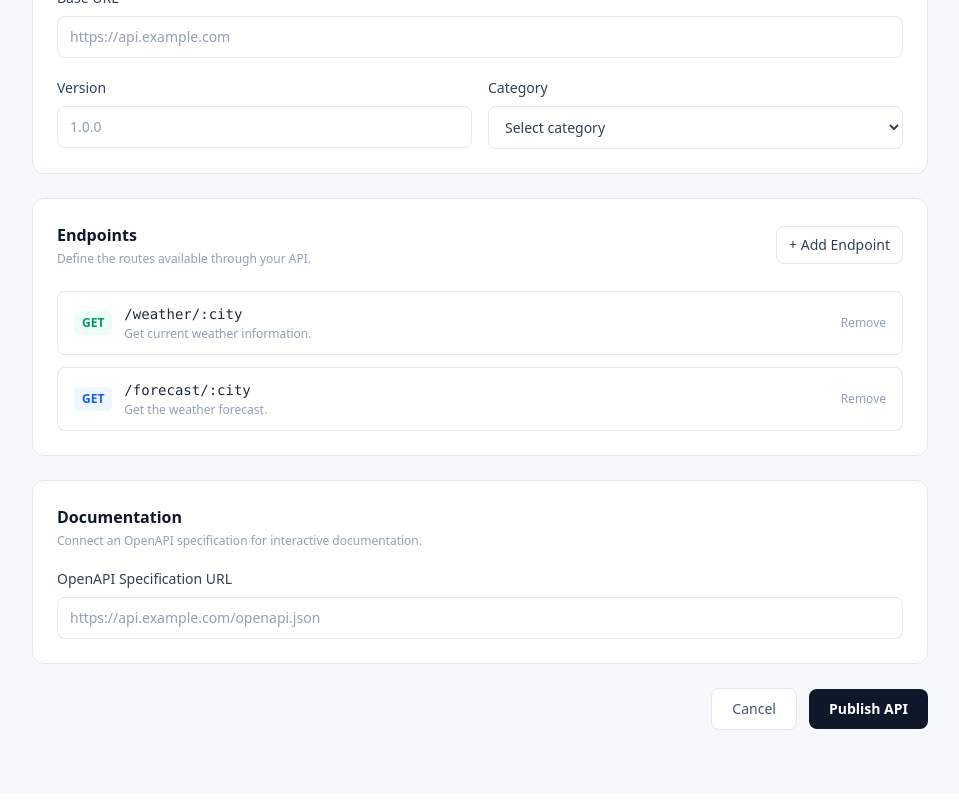
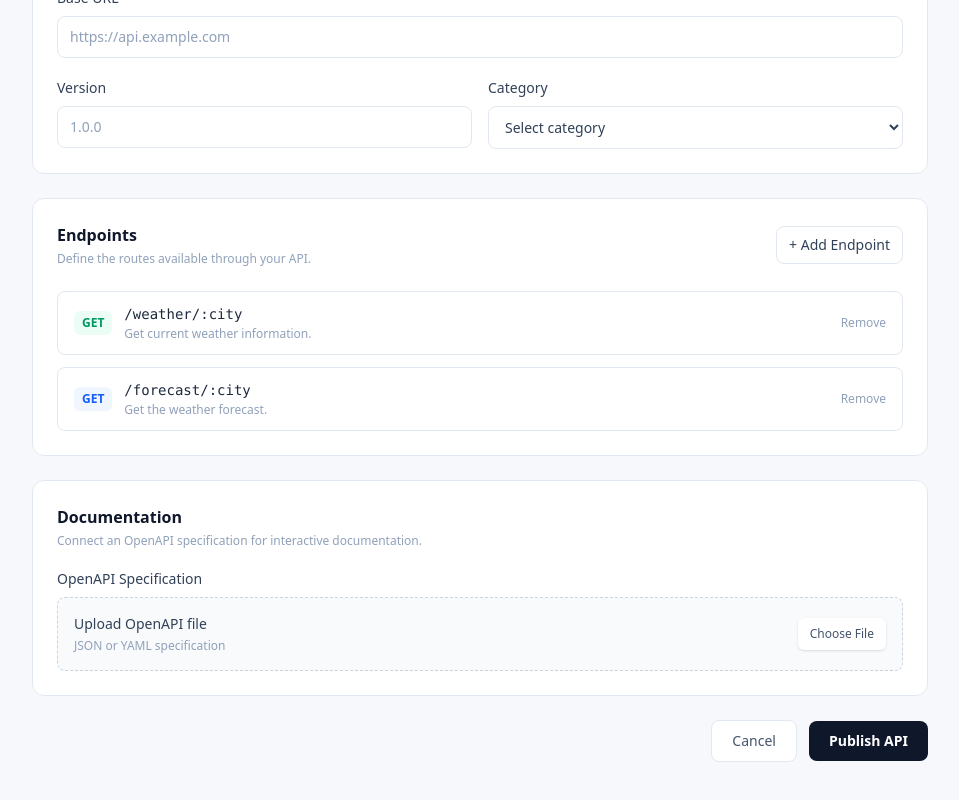
Before and after one commit to Nisarghere/API-frontend, a Next.js app: page /Publish in a window 1280 px wide. Shown: the part 516-1316 px from the top of the page, without its empty margins (160-1119 px from the left). Built offline with nearby package versions, Linux system fonts and the light colour scheme.

Commit message:
Documentation file upload added

```diff
--- a/app/Publish/ApiPublish.tsx
+++ b/app/Publish/ApiPublish.tsx
@@ -5,19 +5,18 @@ const ApiPublish = () => {
     <>
       <div className="min-h-screen bg-[#F6F8FB] px-6 py-10">
         <div className="mx-auto max-w-4xl">
-
           <div className="mb-8">
             <h1 className="text-2xl font-bold tracking-tight text-slate-900">
               Publish API
             </h1>
 
             <p className="mt-1 text-sm text-slate-500">
-        Add your API details and configure the endpoints you want to expose.
+              Add your API details and configure the endpoints you want to
+              expose.
             </p>
           </div>
 
           <div className="space-y-6">
-
             <section className="rounded-xl border border-slate-200 bg-white p-6">
               <div className="mb-6">
                 <h2 className="text-base font-semibold text-slate-900">
@@ -30,7 +29,6 @@ const ApiPublish = () => {
               </div>
 
               <div className="space-y-5">
-
                 <div>
                   <label className="mb-2 block text-sm font-medium text-slate-700">
                     API Logo
@@ -66,7 +64,6 @@ const ApiPublish = () => {
                 </div>
 
                 <div className="grid grid-cols-2 gap-4">
-
                   <div>
                     <label className="mb-2 block text-sm font-medium text-slate-700">
                       Version
@@ -91,17 +88,14 @@ const ApiPublish = () => {
                       <option>AI</option>
                       <option>Social</option>
                       <option>Utilities</option>
+                      <option>Other</option>
                     </select>
                   </div>
-
                 </div>
-
               </div>
             </section>
 
-
             <section className="rounded-xl border border-slate-200 bg-white p-6">
-
               <div className="mb-6 flex items-center justify-between">
                 <div>
                   <h2 className="text-base font-semibold text-slate-900">
@@ -118,12 +112,9 @@ const ApiPublish = () => {
                 </button>
               </div>
 
-
               <div className="space-y-3">
-
                 <div className="flex items-center justify-between rounded-lg border border-slate-200 px-4 py-3">
                   <div className="flex items-center gap-3">
-
                     <span className="rounded-md bg-emerald-50 px-2 py-1 text-xs font-bold text-emerald-600">
                       GET
                     </span>
@@ -137,7 +128,6 @@ const ApiPublish = () => {
                         Get current weather information.
                       </p>
                     </div>
-
                   </div>
 
                   <button className="text-xs font-medium text-slate-400 hover:text-red-500">
@@ -145,10 +135,8 @@ const ApiPublish = () => {
                   </button>
                 </div>
 
-
                 <div className="flex items-center justify-between rounded-lg border border-slate-200 px-4 py-3">
                   <div className="flex items-center gap-3">
-
                     <span className="rounded-md bg-blue-50 px-2 py-1 text-xs font-bold text-blue-600">
                       GET
                     </span>
@@ -162,44 +150,54 @@ const ApiPublish = () => {
                         Get the weather forecast.
                       </p>
                     </div>
-
                   </div>
 
                   <button className="text-xs font-medium text-slate-400 hover:text-red-500">
                     Remove
                   </button>
                 </div>
-
               </div>
             </section>
 
-
             <section className="rounded-xl border border-slate-200 bg-white p-6">
-
               <div className="mb-5">
                 <h2 className="text-base font-semibold text-slate-900">
                   Documentation
                 </h2>
 
                 <p className="mt-1 text-xs text-slate-400">
-            Connect an OpenAPI specification for interactive documentation.
+                  Connect an OpenAPI specification for interactive
+                  documentation.
                 </p>
               </div>
 
               <div>
                 <label className="mb-2 block text-sm font-medium text-slate-700">
-            OpenAPI Specification URL
+                  OpenAPI Specification
                 </label>
 
-          <input
-            type="url"
-            placeholder="https://api.example.com/openapi.json"
-            className="w-full rounded-lg border border-slate-200 bg-white px-3 py-2.5 text-sm text-slate-700 outline-none placeholder:text-slate-400 focus:border-slate-400"
-          />
+                <label className="flex cursor-pointer items-center justify-between rounded-lg border border-dashed border-slate-300 bg-slate-50 px-4 py-4 hover:border-slate-400">
+                  <div>
+                    <p className="text-sm font-medium text-slate-700">
+                      Upload OpenAPI file
+                    </p>
+                    <p className="mt-1 text-xs text-slate-400">
+                      JSON or YAML specification
+                    </p>
                   </div>
 
+                  <span className="rounded-md bg-white px-3 py-2 text-xs font-medium text-slate-600 shadow-sm">
+                    Choose File
+                  </span>
+
+                  <input
+                    type="file"
+                    accept=".json,.yaml,.yml"
+                    className="hidden"
+                  />
+                </label>
+              </div>
             </section>
-
 
             <div className="flex items-center justify-end gap-3 pb-6">
               <button className="rounded-lg border border-slate-200 bg-white px-5 py-2.5 text-sm font-medium text-slate-600 hover:bg-slate-50">
@@ -210,7 +208,6 @@ const ApiPublish = () => {
                 Publish API
               </button>
             </div>
-
           </div>
         </div>
       </div>
```
Lines whose indentation alone changed are shown as unchanged.
